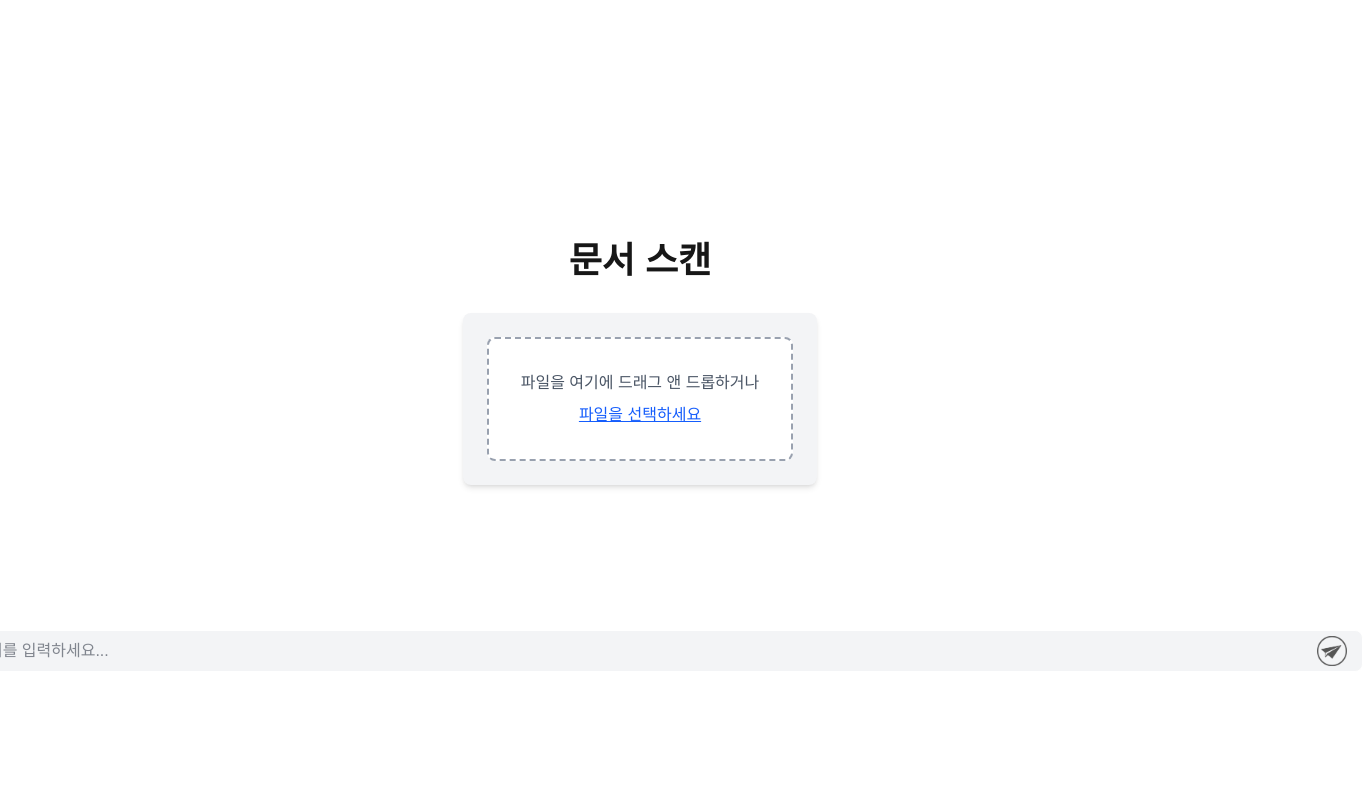
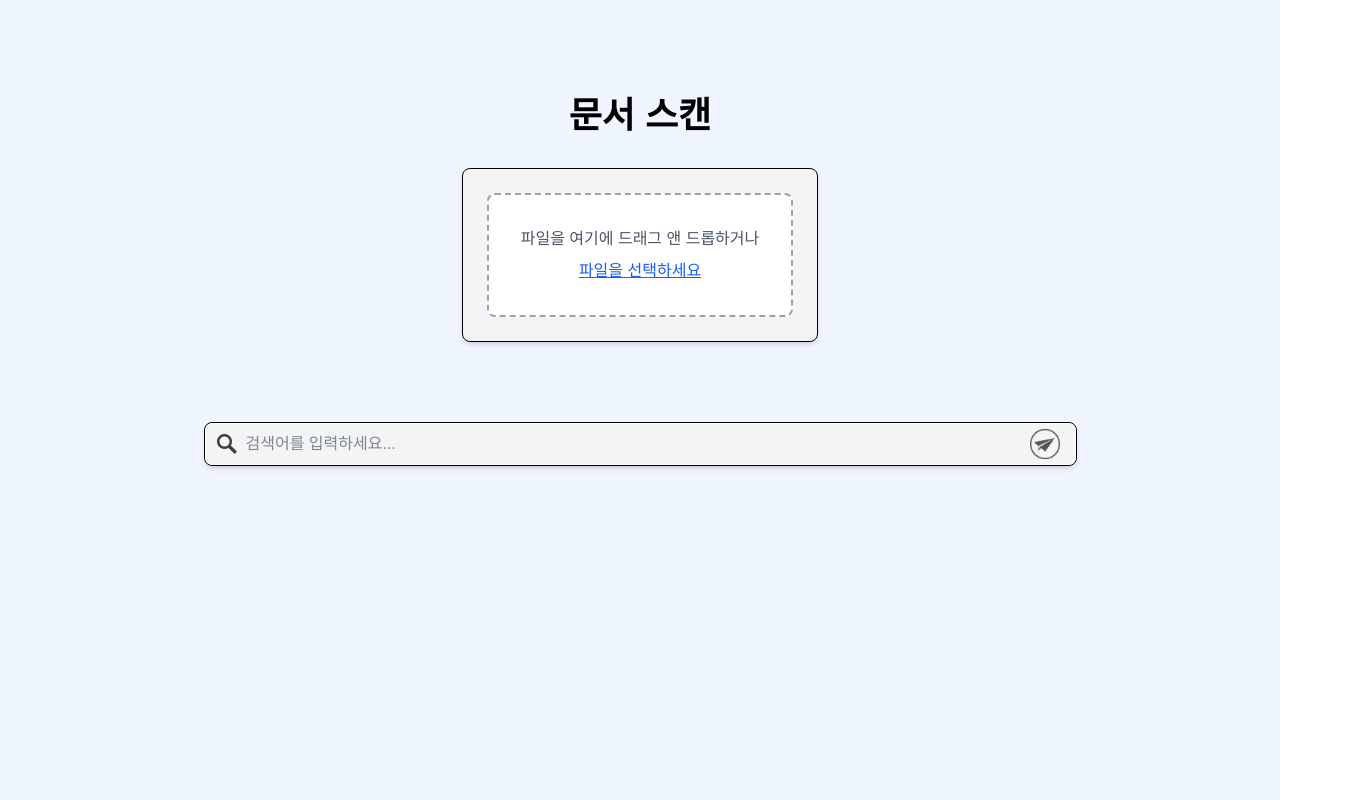
Before and after one commit to okdoittttt/Knowledge-Find, a Next.js app in the folder client/: page / in a window 1280 px wide. Shown: the top 800 px of the page, 1363 px wide, since content can reach past the window. Built offline with nearby package versions, Linux system fonts and the light colour scheme.

Commit message:
chore: 디자인 수정

```diff
--- a/client/app/components/DragAndDrop.tsx
+++ b/client/app/components/DragAndDrop.tsx
@@ -77,7 +77,7 @@ const uploadFiles = async () => {
   }
 
   return (
-    <div className="flex flex-col items-center justify-center p-6 bg-gray-100 rounded-lg shadow-md">
+    <div className="flex flex-col items-center justify-center p-6 bg-gray-100 rounded-lg shadow-md border border-black">
       <div
         className={`w-full max-w-md p-8 text-center border-2 border-dashed rounded-lg cursor-pointer transition-colors duration-200
           ${isDragging ? 'border-blue-500 bg-blue-50' : 'border-gray-400 bg-white'}`}
@@ -110,7 +110,7 @@ const uploadFiles = async () => {
               </li>
             ))}
           </ul>
-   <div className="flex justify-center space-x-4 mt-4">
+          <div className="flex justify-center space-x-4 mt-4">
             {/* 업로드 버튼 */}
             <button
               onClick={uploadFiles}
--- a/client/app/components/SearchBox.tsx
+++ b/client/app/components/SearchBox.tsx
@@ -58,7 +58,18 @@ export default function SearchBox() {
       const result = await response.json();
       console.log('API 호출 성공:', result);
       setSearchResults(result.results); // API 호출 성공 후 상태 업데이트
-      // setSearchTerm(''); // 검색창 초기화
+
+      if (result.results && result.results.length === 0) {
+        setSearchResults([
+          {
+            word: "일치하는 데이터가 없습니다.",
+            score: 0,
+            filename: "",
+          }
+        ]);
+      } else {
+        setSearchResults(result.results)
+      }
 
     } catch (error) {
       console.error('API 호출 실패:', error);
@@ -69,9 +80,9 @@ export default function SearchBox() {
   };
 
   return (
-    <div className="flex flex-col items-center">
+    <div className="flex flex-col items-center min-h-screen pt-20">
       {/* 검색창 */}
-      <div className="w-[500%] relative">
+      <div className="w-[300%] relative border border-black rounded-lg shadow-md">
         <div className="relative flex items-center">
           <Image
             src="/assets/glass.png"
@@ -103,14 +114,13 @@ export default function SearchBox() {
           </button>
         </div>
       </div>
-
+<br></br><br></br><br></br>
       {/* 검색 결과 */}
-      <div className="mt-8 w-full max-w-2xl">
+      <div className="w-[450%] relative">
         {isLoading ? (
-          <p className="text-center text-gray-500">검색 중...</p>
+          <p className="text-center text-black">검색 중...</p>
         ) : searchResults.length > 0 ? (
           <div>
-            <h2 className="text-xl font-semibold text-gray-800 mb-4">검색 결과</h2>
             <div className="space-y-4">
               {searchResults.map((item, index) => (
                 <div
@@ -121,15 +131,15 @@ export default function SearchBox() {
                   <p className="text-sm text-gray-500">
                     유사도: {item.score.toFixed(4)}
                   </p>
-                  <p className="text-sm text-gray-500">파일: {item.filename}
+                  <p className="text-sm text-gray-500 flex justify-between items-center">
+                    <span>파일: {item.filename}</span>
                     <a
                       href={`http://127.0.0.1:8000/download/${item.filename}`}
-                      className="ml-2 text-blue-500 hover:underline"
+                      className="text-blue-500 hover:underline"
                       download
                     >
                       (다운로드)
                     </a>
-
                   </p>
                 </div>
               ))}
@@ -141,5 +151,4 @@ export default function SearchBox() {
       </div>
     </div>
   );
-
 }
--- a/client/app/page.tsx
+++ b/client/app/page.tsx
@@ -3,16 +3,15 @@ import SearchBox from './components/SearchBox';
 
 export default function HomePage() {
   return (
-    <main className="flex min-h-screen flex-col items-center p-24">
+    <main className="flex min-h-screen flex-col items-center p-24 bg-blue-50">
       <div className="flex-grow flex flex-col items-center justify-center">
-        <h1 className="text-4xl font-bold mb-8">문서 스캔</h1>
+        <h1 className="text-4xl font-bold mb-8 text-black">문서 스캔</h1>
         <DragAndDrop />
       </div>
 
       <div className="w-full flex justify-center">
         <SearchBox />
       </div>
-
     </main>
   );
 }
```
